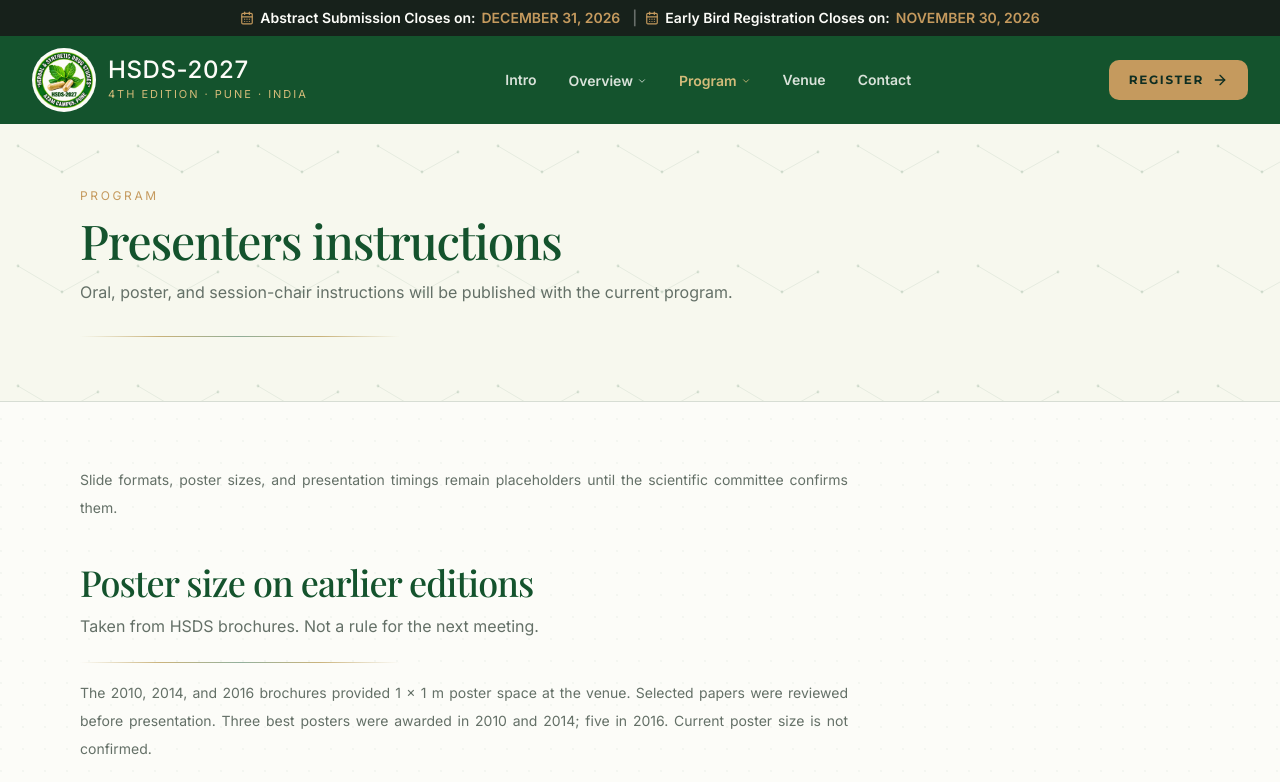
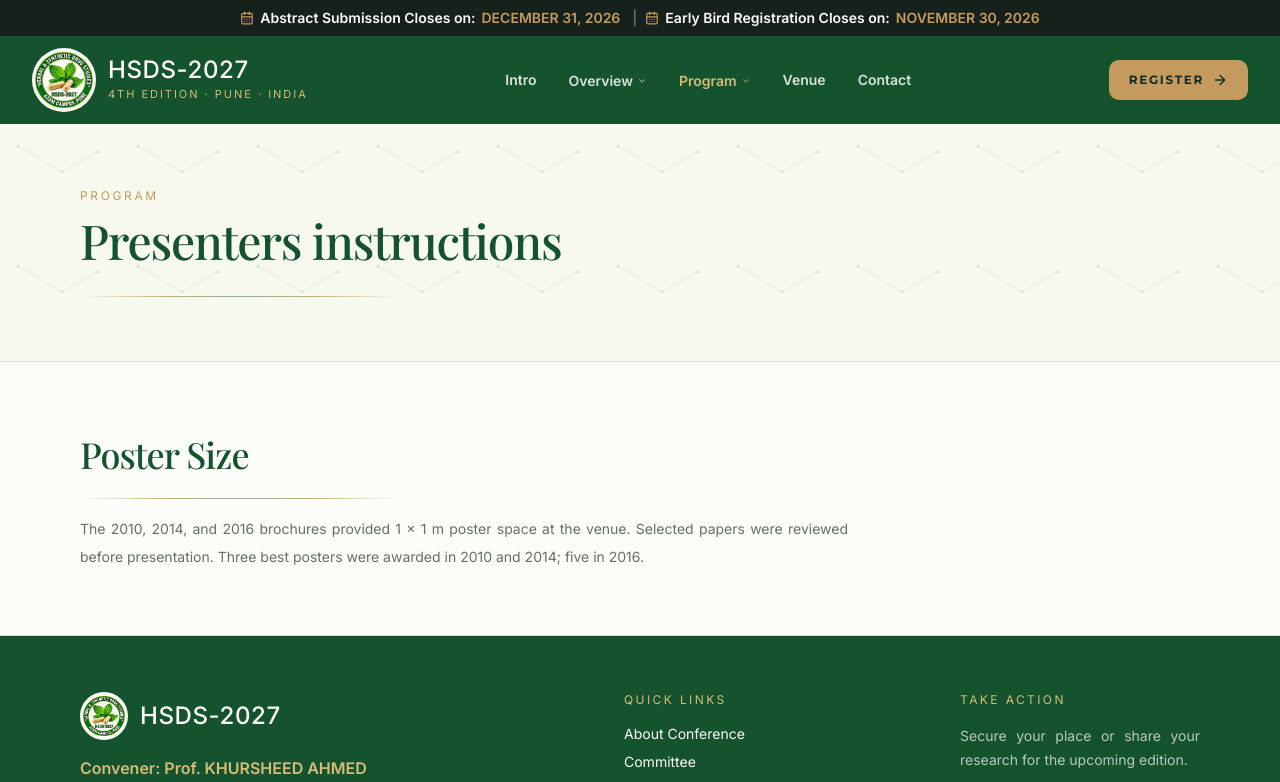
Before and after one commit to Umair-Rinde/azum_camp, a React (Vite) app: page /presenters in a window 1280 px wide. Shown: the top 782 px of the page. Built offline with nearby package versions, Linux system fonts and the light colour scheme; a web font is replaced by a local one.

Commit message:
Commented some lines

```diff
--- a/src/data/constants.ts
+++ b/src/data/constants.ts
@@ -561,7 +561,7 @@ export const historicalVenue = {
 };
 
 export const historicalPosterNote =
-  "The 2010, 2014, and 2016 brochures provided 1 × 1 m poster space at the venue. Selected papers were reviewed before presentation. Three best posters were awarded in 2010 and 2014; five in 2016. Current poster size is not confirmed.";
+  "The 2010, 2014, and 2016 brochures provided 1 × 1 m poster space at the venue. Selected papers were reviewed before presentation. Three best posters were awarded in 2010 and 2014; five in 2016.";
 
 export const aboutPune =
   "Known as the “Oxford of the East” and the cultural capital of Maharashtra, Pune is a vibrant city where rich history meets modern innovation. Renowned for its prestigious educational institutions, thriving research community, and growing industrial and technological sectors, the city offers an inspiring setting for academic exchange and international collaboration. Nestled in the Deccan region of India, Pune is celebrated for its cultural heritage, pleasant climate during the winter months, and dynamic intellectual environment. With its blend of tradition, knowledge, and progress, Pune provides a welcoming destination for delegates from around the world to connect, share ideas, and experience the spirit of India’s academic and cultural landscape.";
--- a/src/pages/PresentersPage.tsx
+++ b/src/pages/PresentersPage.tsx
@@ -10,16 +10,16 @@ export function PresentersPage() {
       <PageBanner
         eyebrow="Program"
         title="Presenters instructions"
-        description="Oral, poster, and session-chair instructions will be published with the current program."
+        // description="Oral, poster, and session-chair instructions will be published with the current program."
       />
       <section className="mx-auto max-w-6xl space-y-10 px-4 py-16">
-        <p className="max-w-3xl text-sm leading-7 text-muted">
+        {/* <p className="max-w-3xl text-sm leading-7 text-muted">
           Slide formats, poster sizes, and presentation timings remain placeholders until the scientific committee confirms them.
-        </p>
+        </p> */}
         <div>
           <SectionHeading
-            title="Poster size on earlier editions"
-            description="Taken from HSDS brochures. Not a rule for the next meeting."
+            title="Poster Size"
+            // description="Taken from HSDS brochures. Not a rule for the next meeting."
           />
           <p className="mt-4 max-w-3xl text-sm leading-7 text-muted">{historicalPosterNote}</p>
         </div>
--- a/src/pages/ReviewProcessPage.tsx
+++ b/src/pages/ReviewProcessPage.tsx
@@ -8,7 +8,7 @@ export function ReviewProcessPage() {
       <PageBanner
         eyebrow="Program"
         title="Review process"
-        description="The current review policy has not been issued. This page will hold screening, chair review, and decision steps once organizers confirm them."
+        // description="The current review policy has not been issued. This page will hold screening, chair review, and decision steps once organizers confirm them."
       />
       <section className="mx-auto max-w-6xl px-4 py-16">
         <p className="max-w-3xl text-sm leading-7 text-muted">
```
